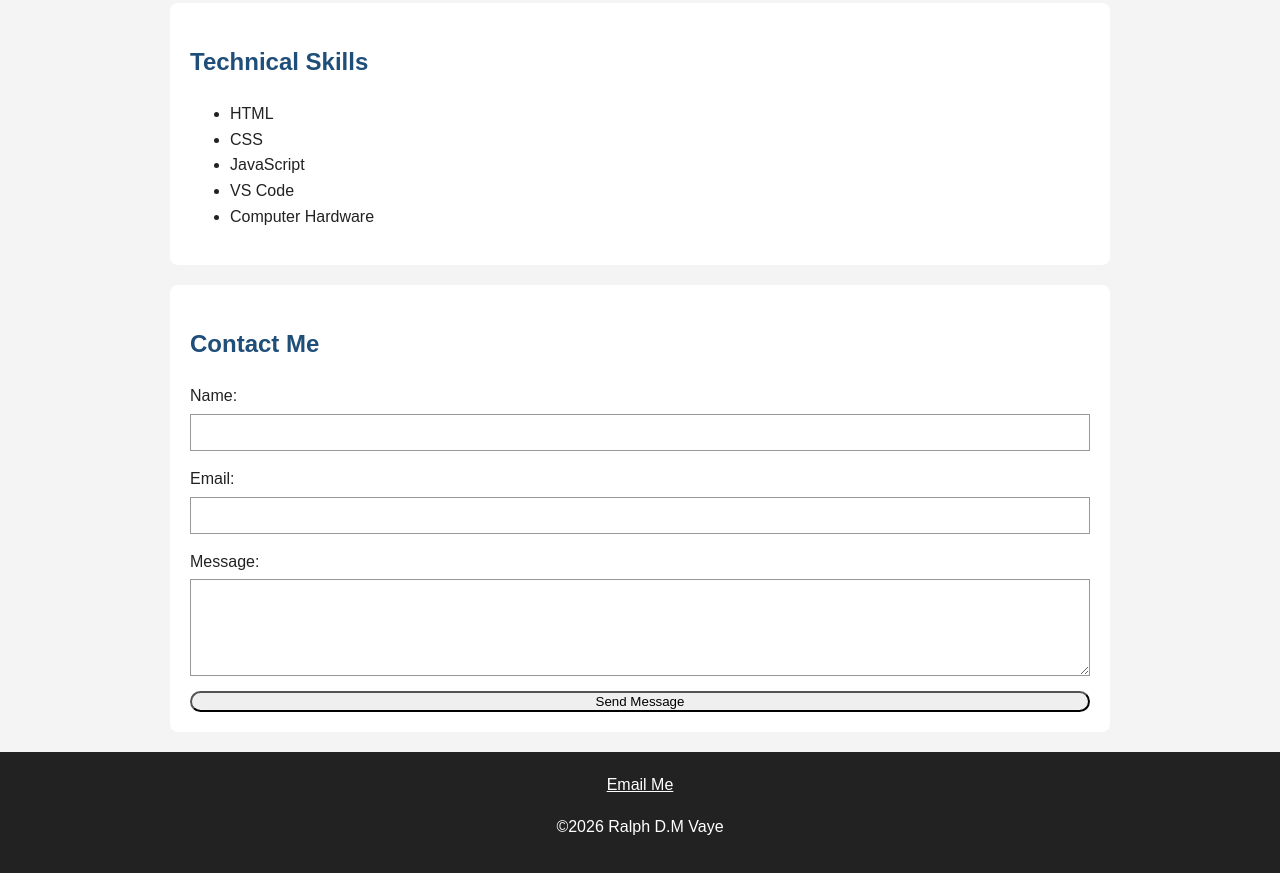
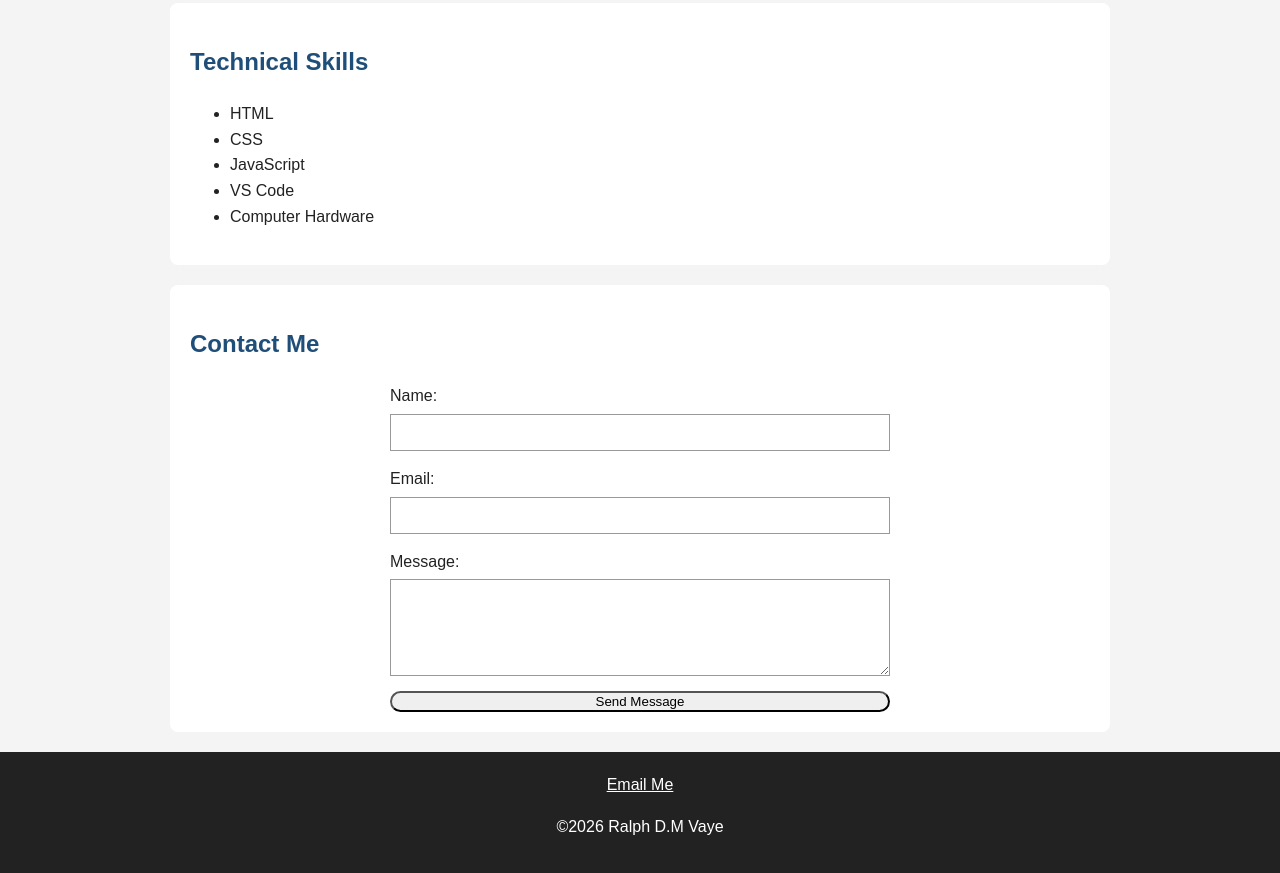
Before and after one commit to R-cloud-git/my-resume, a plain HTML site: page index.html in a window 1280 px wide. Shown: the part 2732-3605 px from the top of the page. Drawn offline with Linux system fonts and the light colour scheme.

Commit message:
Update style.css

```diff
--- a/style.css
+++ b/style.css
@@ -95,3 +95,11 @@ footer{
 footer a {
     color: white;
 }
+/*Center Contact Form */
+form{
+    max-width: 500px;
+    margin: 0 auto;
+}
+form label{
+    text-align: left;
+}
```
